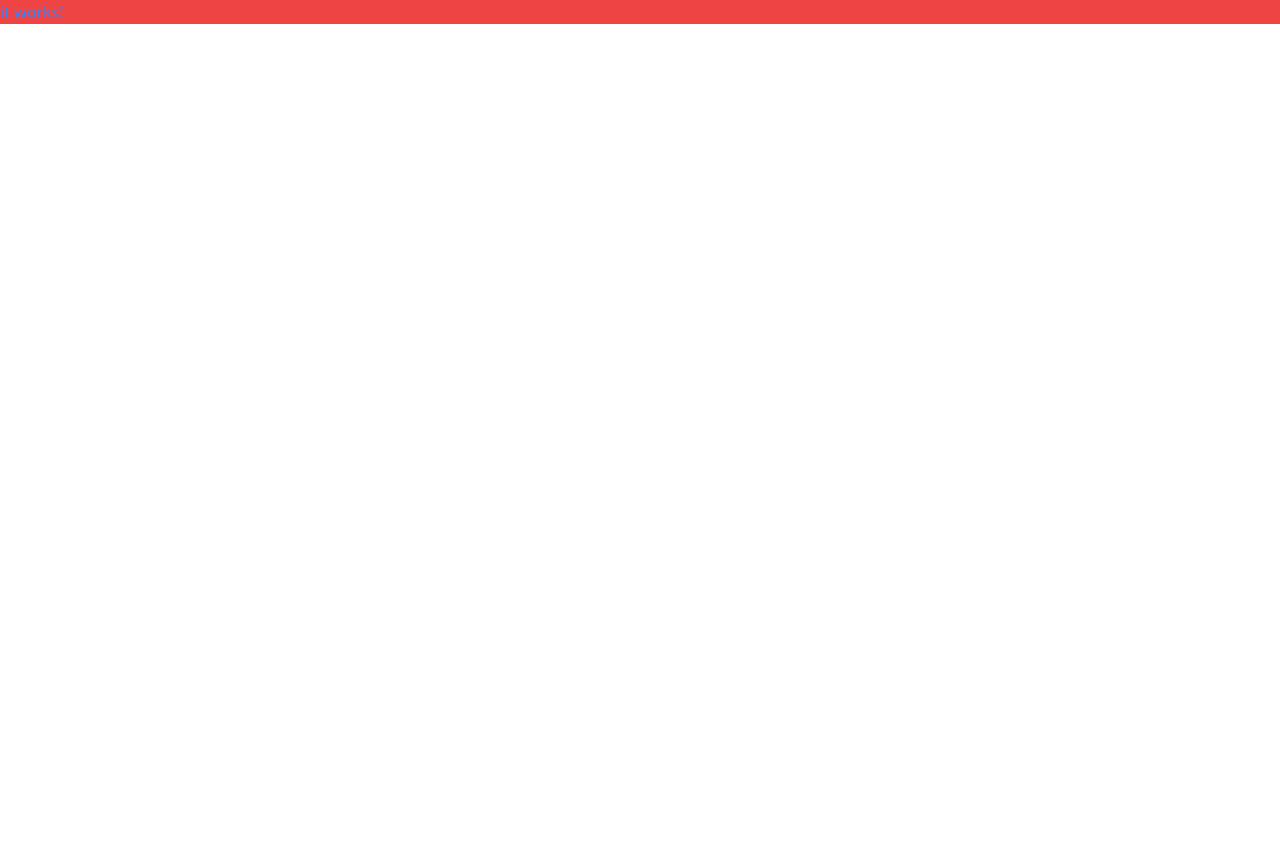
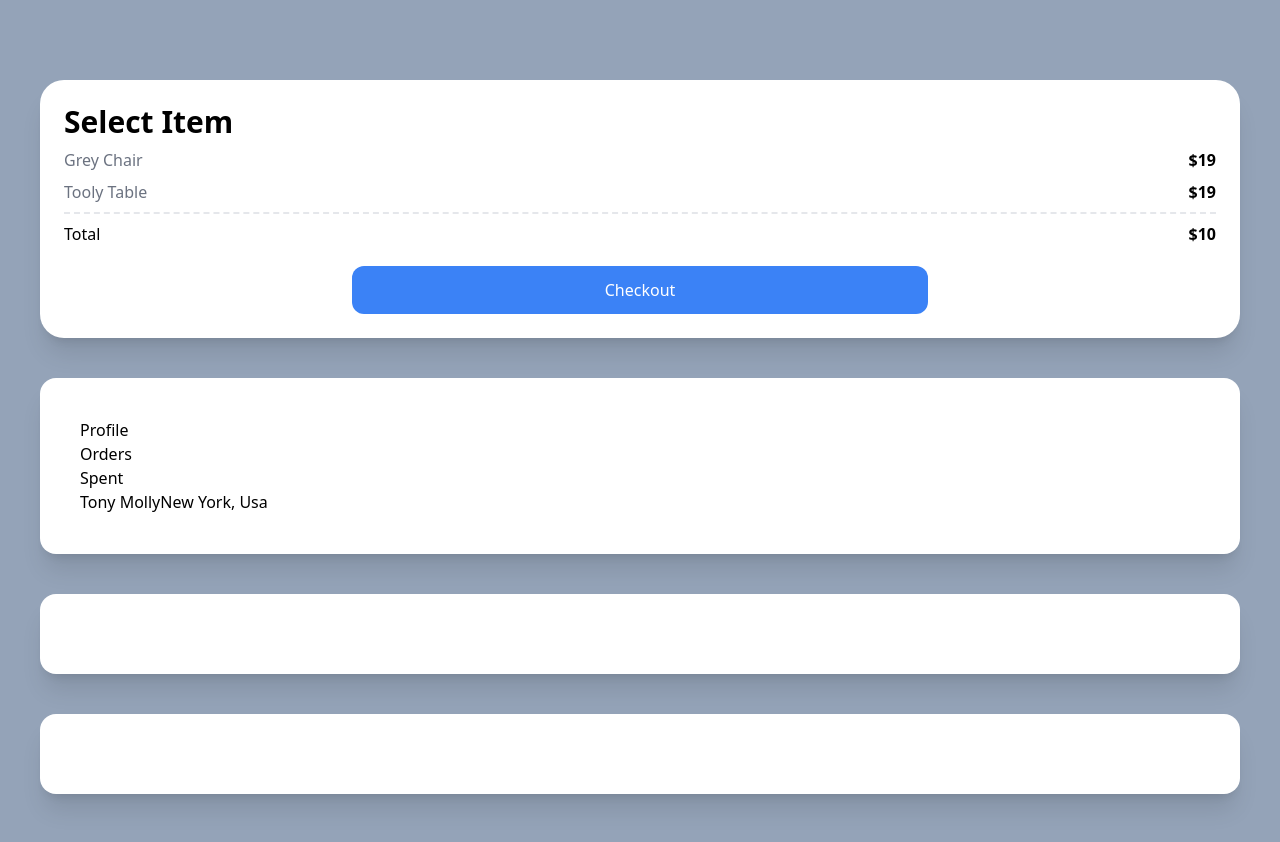
Before and after one commit to arukendev/carrot, a Next.js app: page / in a window 1280 px wide. Shown: the top 842 px of the page. Before the commit the page ends 800 px from the top, so only its background shows below. Built offline with nearby package versions, Linux system fonts and the light colour scheme.

Commit message:
make first box

```diff
--- a/pages/index.tsx
+++ b/pages/index.tsx
@@ -2,8 +2,40 @@
 
 const Home: NextPage = () => {
   return (
-    <div className="bg-red-500">
-      <h1 className="text-blue-500">it works!</h1>
+    <div className="bg-slate-400 py-20 px-10 grid gap-10">
+      <div className="bg-white p-6 rounded-3xl shadow-xl">
+        <span className="font-semibold text-3xl">Select Item</span>
+        <div className="flex justify-between my-2">
+          <span className="text-gray-500">Grey Chair</span>
+          <span className="font-semibold">$19</span>
+        </div>
+        <div className="flex justify-between">
+          <span className="text-gray-500">Tooly Table</span>
+          <span className="font-semibold">$19</span>
+        </div>
+        <div className="flex justify-between mt-2 pt-2 border-t-2 border-dashed">
+          <span>Total</span>
+          <span className="font-semibold">$10</span>
+        </div>
+        <div className="mt-5 bg-blue-500 text-white text-center rounded-xl w-2/4 mx-auto p-3">
+          Checkout
+        </div>
+      </div>
+      <div className="bg-white p-10 rounded-2xl shadow-xl">
+        <span>Profile</span>
+        <div>
+          <span>Orders</span>
+        </div>
+        <div>
+          <span>Spent</span>
+        </div>
+        <div>
+          <span>Tony Molly</span>
+          <span>New York, Usa</span>
+        </div>
+      </div>
+      <div className="bg-white p-10 rounded-2xl shadow-xl"></div>
+      <div className="bg-white p-10 rounded-2xl shadow-xl"></div>
     </div>
   );
 };
```
